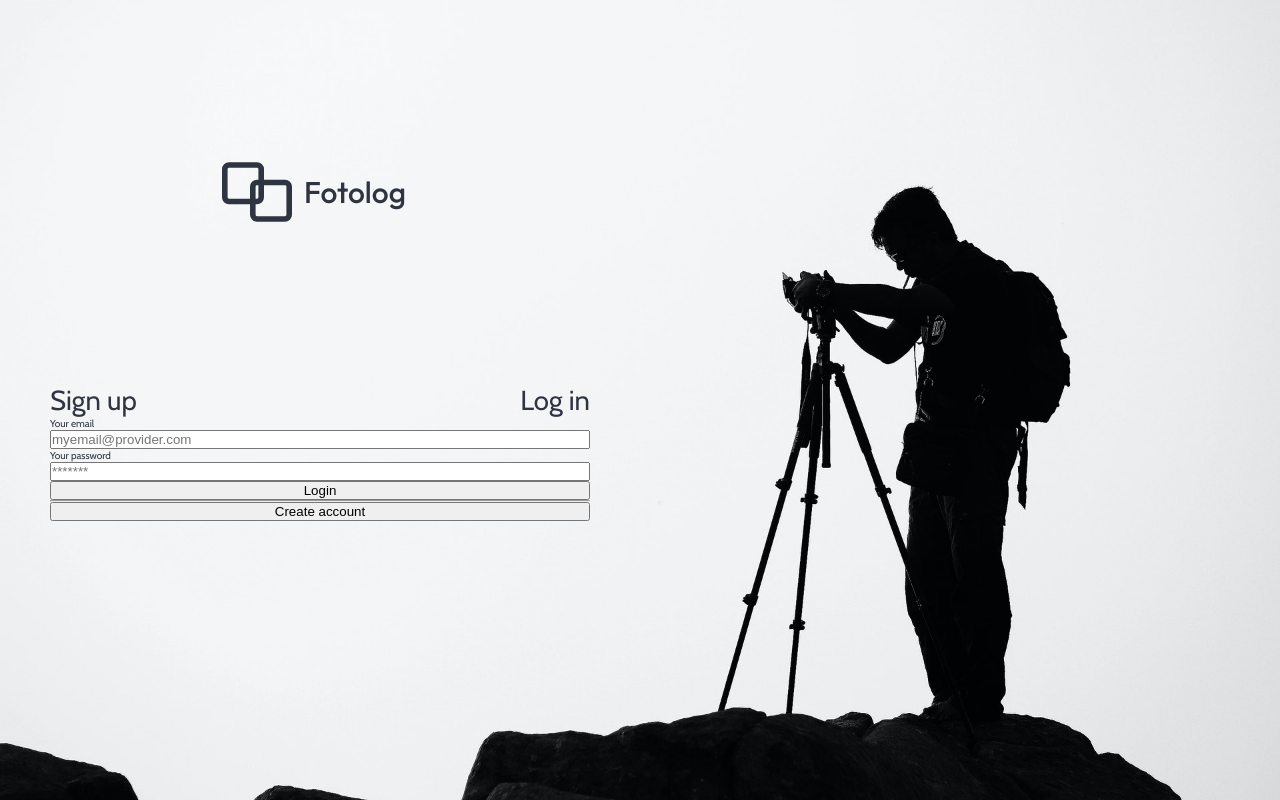
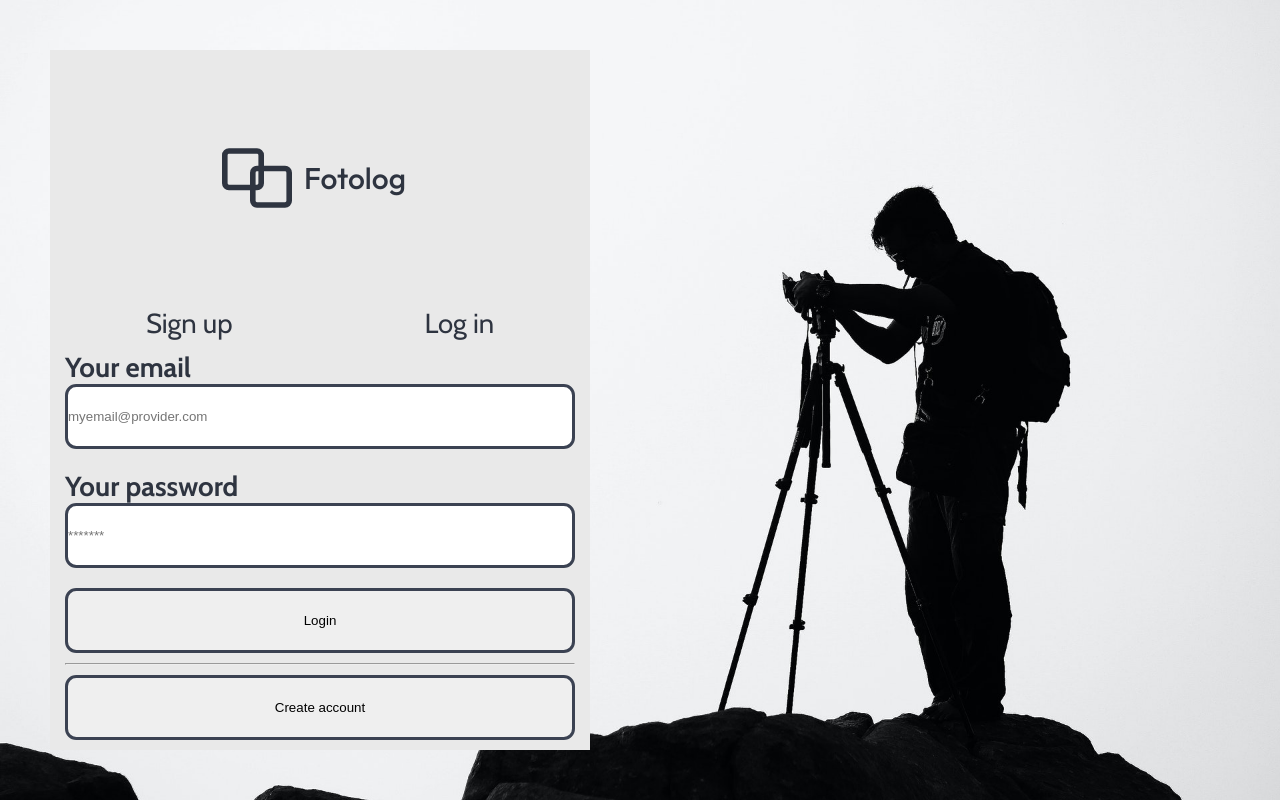
Before and after one commit to calmohtml/fotolog, a Next.js app: page /login in a window 1280 px wide. Built offline with nearby package versions, Linux system fonts and the light colour scheme.

Commit message:
More styles to login

```diff
--- a/pages/login.jsx
+++ b/pages/login.jsx
@@ -14,7 +14,7 @@ const Login = () => {
   `;
 
   const Container = styled.div`
-    @media (max-width: 1024px) {
+    @media (max-width: 810px) {
       border: 1px solid red;
       display: grid;
       grid-template-columns: 1fr;
@@ -26,14 +26,15 @@ const Login = () => {
 
   const FormContainer = styled.section`
     display: grid;
-    grid-template-rows: 1fr 0fr 1fr;
+    grid-template-rows: 2fr 0fr 2fr;
     height: 100vh;
-    padding: 0 5rem;
+    padding: 5rem 5rem;
 
     span {
       display: flex;
       align-items: center;
       justify-content: center;
+      background-color: var(--white);
 
       h3 {
         margin: 0rem 1.25rem;
@@ -41,13 +42,39 @@ const Login = () => {
     }
 
     div {
+      background-color: var(--white);
       display: flex;
-      justify-content: space-between;
+      justify-content: space-around;
     }
 
     form {
+      background-color: var(--white);
       display: flex;
       flex-direction: column;
+
+      div {
+        display: flex;
+        flex-direction: column;
+        padding: 1rem;
+        margin: 0 auto;
+
+        label {
+          font-weight: bold;
+          font-size: 2.75rem;
+        }
+
+        input,
+        button {
+          width: 51rem;
+          height: 6.5rem;
+          border-radius: 1.125rem;
+          border: 0.3rem solid var(--dark2);
+        }
+
+        hr {
+          margin: 1rem 0;
+        }
+      }
     }
   `;
 
@@ -72,13 +99,19 @@ const Login = () => {
             <p>Log in</p>
           </div>
           <form action="">
+            <div>
               <label htmlFor="">Your email</label>
               <input type="text" placeholder="myemail@provider.com" />
+            </div>
+            <div>
               <label htmlFor="">Your password</label>
               <input type="text" placeholder="*******" />
+            </div>
+            <div>
               <button type="submit">Login</button>
               <hr />
               <button type="">Create account</button>
+            </div>
           </form>
         </FormContainer>
         <div></div>
```
Lines whose indentation alone changed are shown as unchanged.
